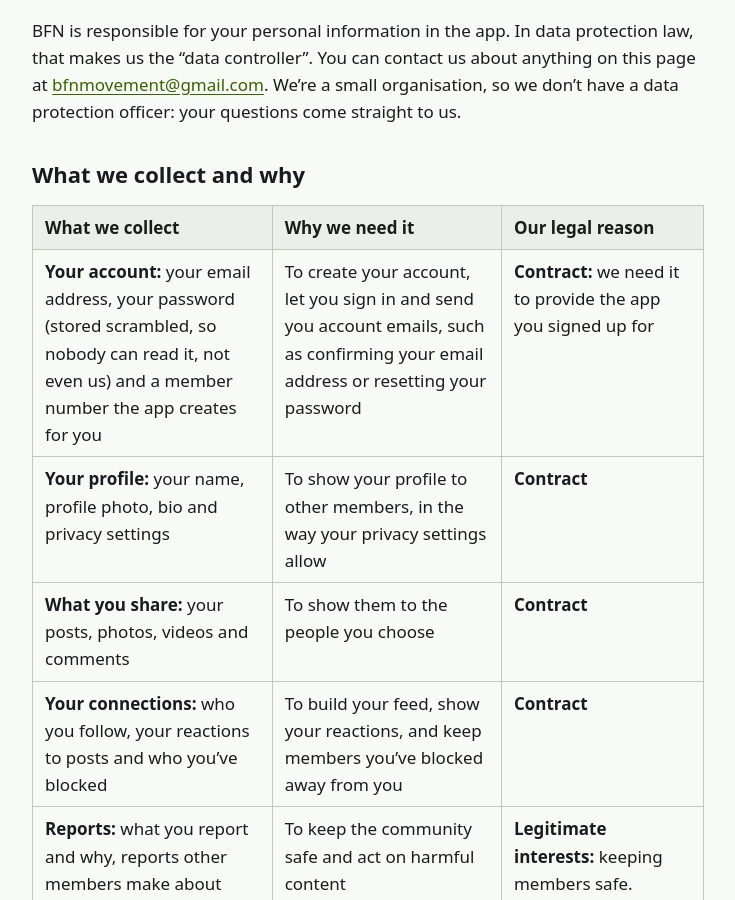
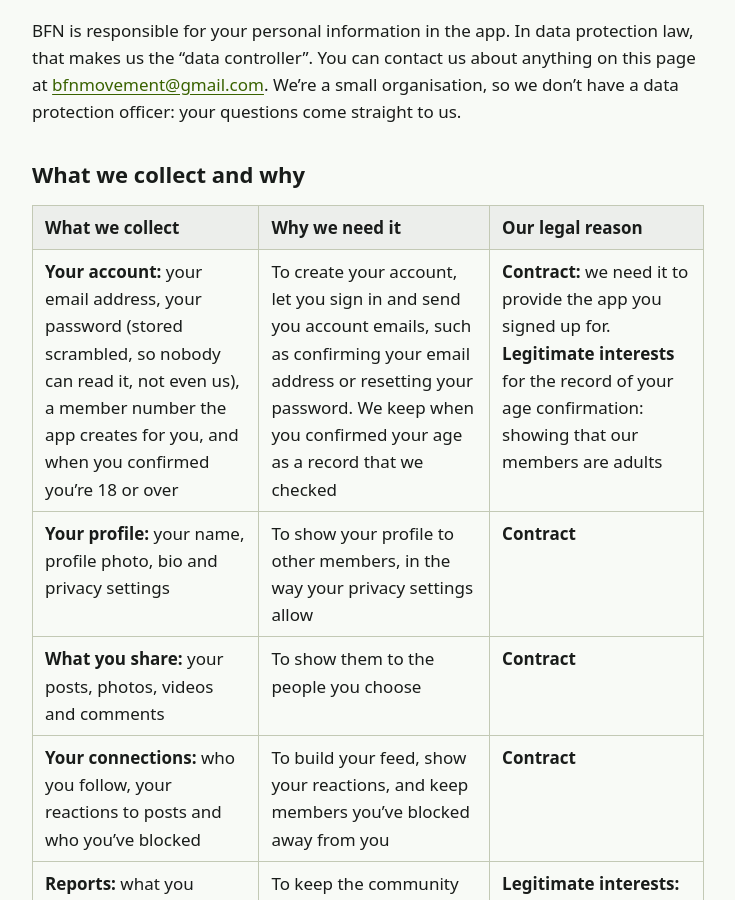
Before and after one commit to bfnmovement/bfnmovement.github.io, a Jekyll site: the page built from privacy/index.md, in a window 1280 px wide and 900 px high, scrolled down 852 px. Shown: the whole window, without its empty margins (272-1007 px from the left). Built offline with Jekyll 4.4.1, drawn with Linux system fonts in a browser that asks for light colours; some of the changed text lies outside the part shown.

Commit message:
docs: record when a member confirmed they're 18 or over
The app's sign-up (bfn-app #28) saves when the "I'm 18 or over" box was
ticked, as a record that the age check happened. Add it to "Your
account" and the Age section.

Co-Authored-By: Claude Opus 5.5 <noreply@anthropic.com>

```diff
--- a/privacy/index.md
+++ b/privacy/index.md
@@ -32,7 +32,7 @@ BFN is responsible for your personal information in the app. In data protection
 
 | What we collect | Why we need it | Our legal reason |
 |---|---|---|
-| **Your account:** your email address, your password (stored scrambled, so nobody can read it, not even us) and a member number the app creates for you | To create your account, let you sign in and send you account emails, such as confirming your email address or resetting your password | **Contract:** we need it to provide the app you signed up for |
+| **Your account:** your email address, your password (stored scrambled, so nobody can read it, not even us), a member number the app creates for you, and when you confirmed you're 18 or over | To create your account, let you sign in and send you account emails, such as confirming your email address or resetting your password. We keep when you confirmed your age as a record that we checked | **Contract:** we need it to provide the app you signed up for. **Legitimate interests** for the record of your age confirmation: showing that our members are adults |
 | **Your profile:** your name, profile photo, bio and privacy settings | To show your profile to other members, in the way your privacy settings allow | **Contract** |
 | **What you share:** your posts, photos, videos and comments | To show them to the people you choose | **Contract** |
 | **Your connections:** who you follow, your reactions to posts and who you've blocked | To build your feed, show your reactions, and keep members you've blocked away from you | **Contract** |
@@ -114,7 +114,7 @@ If you're unhappy with how we've handled your information, please tell us, so we
 
 ## Age
 
-You must be **18 or over** to use the BFN app. If we learn that someone under 18 has an account, we'll delete it.
+You must be **18 or over** to use the BFN app. When you sign up, we ask you to confirm it, and we keep a note of when you did. We don't ask for your date of birth. If we learn that someone under 18 has an account, we'll delete it.
 
 ## Cookies and this website
 
```
